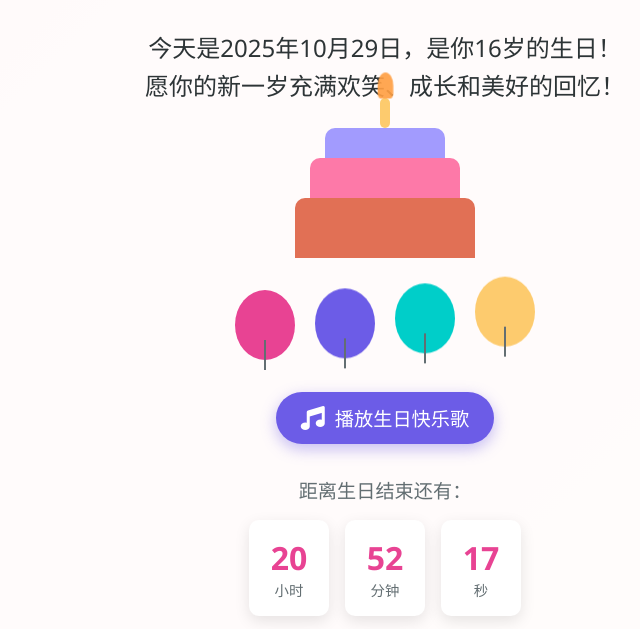
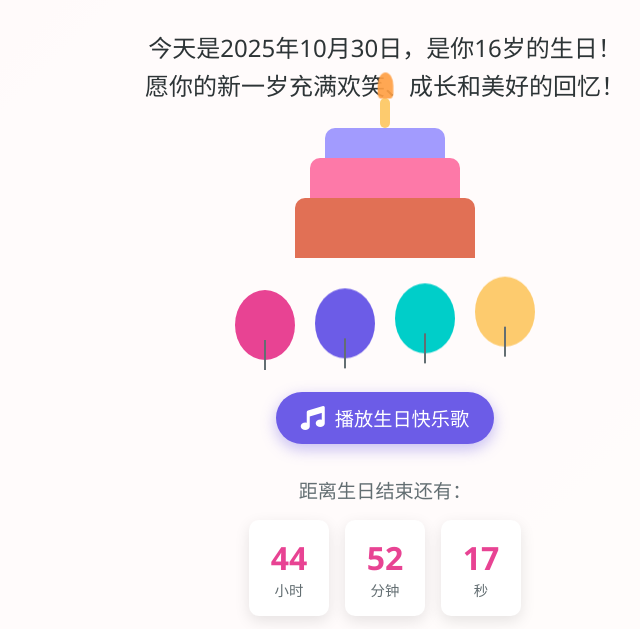
Before and after one commit to aaqaaqs/aaqaaqs.github.io, a plain HTML site: page index.html in a window 1280 px wide. Shown: the part 300-929 px from the top of the page, 255-895 px from the left. Drawn offline with Linux system fonts and the light colour scheme.

Commit message:
Update index.html

```diff
--- a/index.html
+++ b/index.html
@@ -335,7 +335,7 @@
         <div class="age">16岁啦！</div>
 
         <div class="birthday-message">
-            今天是2025年10月29日，是你16岁的生日！<br>
+            今天是2025年10月30日，是你16岁的生日！<br>
             愿你的新一岁充满欢笑、成长和美好的回忆！
         </div>
 
@@ -514,7 +514,7 @@
         function updateCountdown() {
             const now = new Date();
             // 设置生日结束时间为2025年10月29日23:59:59
-            const birthdayEnd = new Date(2025, 9, 29, 23, 59, 59); // 月份从0开始，所以10月是9
+            const birthdayEnd = new Date(2025, 9, 30, 23, 59, 59); // 月份从0开始，所以10月是9
 
             // 计算剩余时间（毫秒）
             const diff = birthdayEnd - now;
```
